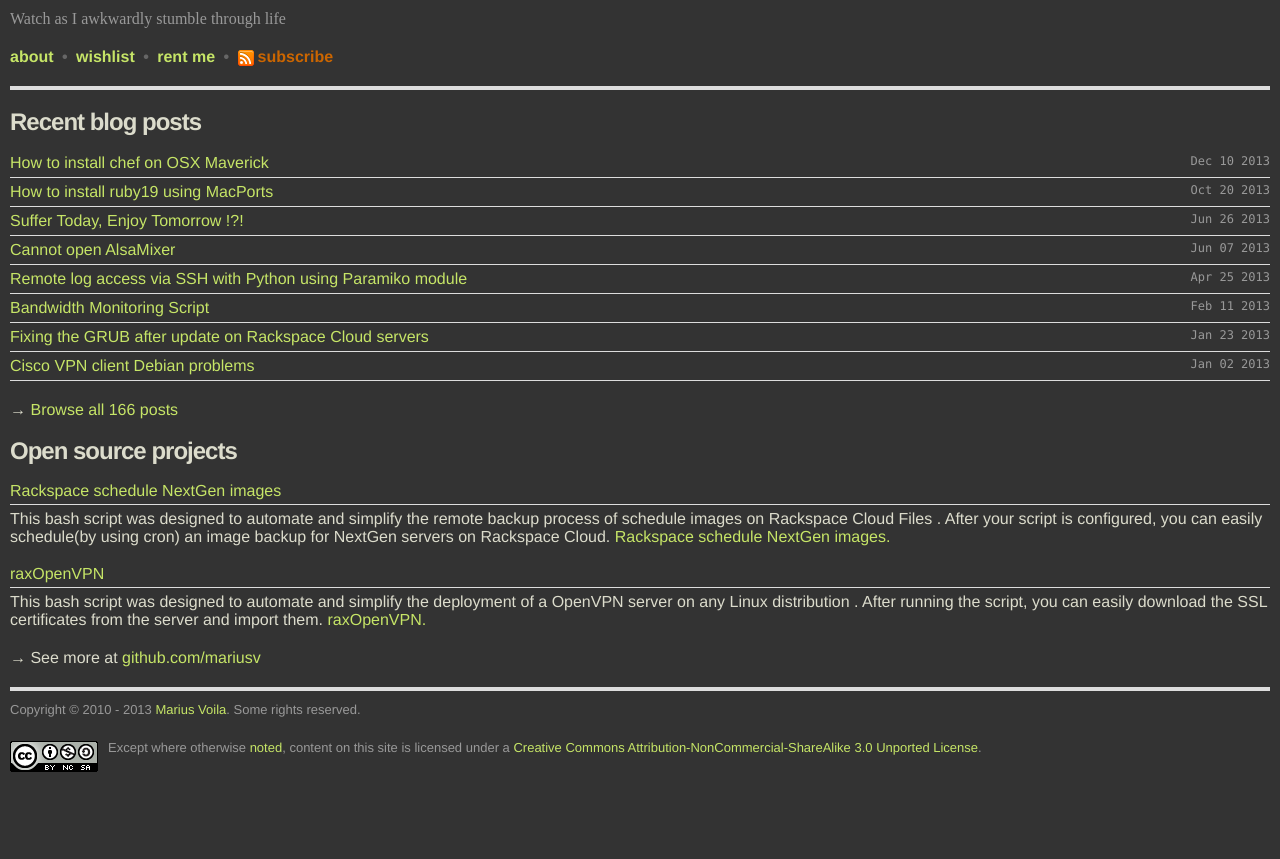
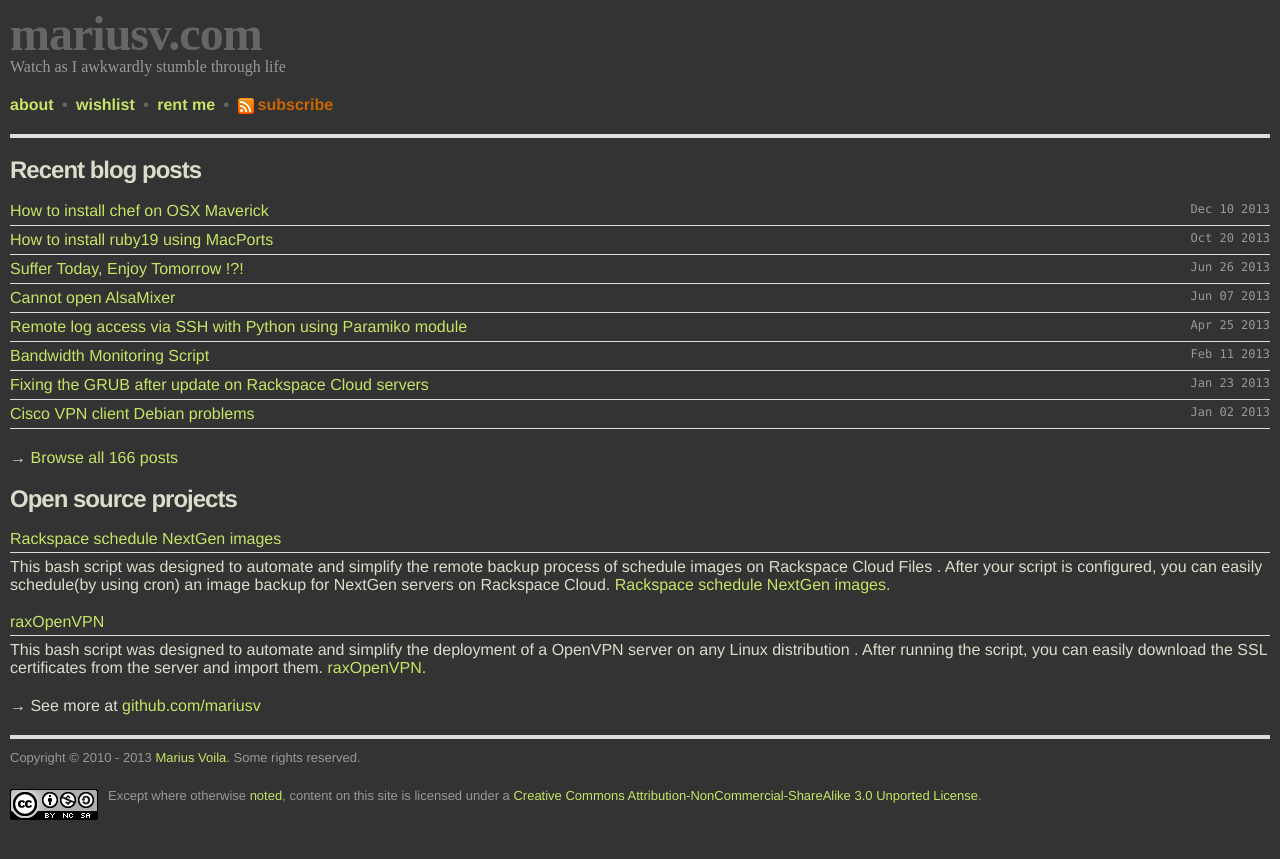
Before and after one commit to mariusv/mariusv.com, a Jekyll site: the page built from index.html, in a window 1280 px wide. Shown: the top 859 px of the page. Built offline with Jekyll 4.4.1, drawn with Linux system fonts in a browser that asks for light colours; some web fonts are replaced; Markdown is read by kramdown in place of the engine named in the settings.

Commit message:
fixed not showing header

```diff
--- a/_layouts/default.html
+++ b/_layouts/default.html
@@ -2,7 +2,7 @@
 <html lang="en-US">
 <head>
 <meta charset="UTF-8" />
-<title>{% if page.title != 'Home' %}{{ page.title }} - {% endif %}{{ site.title }} | Once a geek, forever a geek…</title>
+<title>{% if page.title != 'Home' %}{{ page.title }} - {% endif %}{{ site.name }} | Once a geek, forever a geek…</title>
 <meta name="description" content="{{ page.description }}" />
 <meta name="keywords" content="{{ page.categories | join: ',' }},{{ page.keywords | join: ',' }} programming, startups, sysadmin, entrepreneurship, ruby, linux" />
 <meta name="author" content="Marius Voila" />
@@ -17,7 +17,7 @@
 </head>
 <body>
 <header>
-<h1><a href="/">{{ site.title }}</a></h1>
+<h1><a href="/">{{ site.name }}</a></h1>
 <div id="sub-title">{{site.desc}}</div>
 <nav>
 <a href="/about.html" title="About me">about</a> &bull;
```
Also changed, not shown: _config.yml (line endings or trailing spaces), 1 other file.
